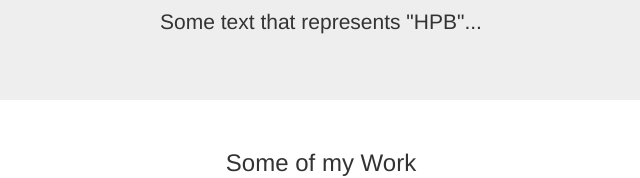
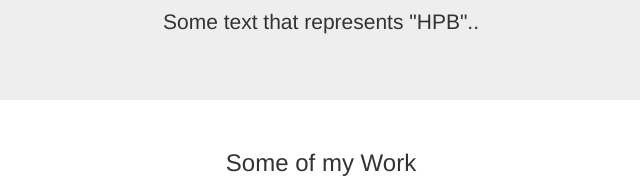
Before and after one commit to HariPadBharti/thehpb, a plain HTML site: page index.html in a window 1280 px wide. Shown: the part 192-370 px from the top of the page, 319-959 px from the left. Drawn offline with nearby package versions, Linux system fonts and the light colour scheme.

Commit message:
Update index.html

```diff
--- a/index.html
+++ b/index.html
@@ -50,7 +50,7 @@
 <div class="jumbotron">
   <div class="container text-center">
     <h1>HARI PAD BHARTI</h1>
-    <p>Some text that represents "HPB"...</p>
+    <p>Some text that represents "HPB"..</p>
   </div>
 </div>
 
```
